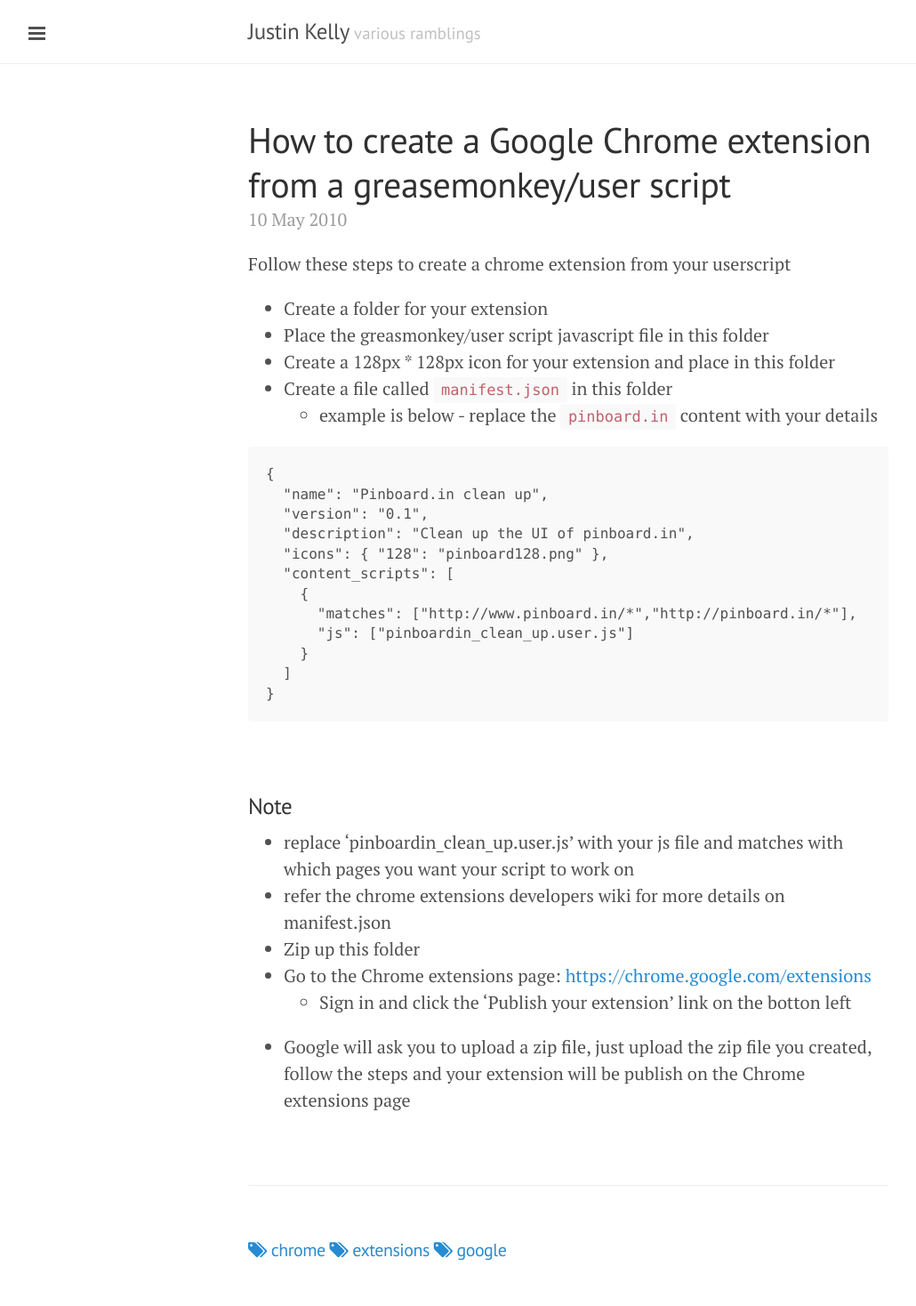
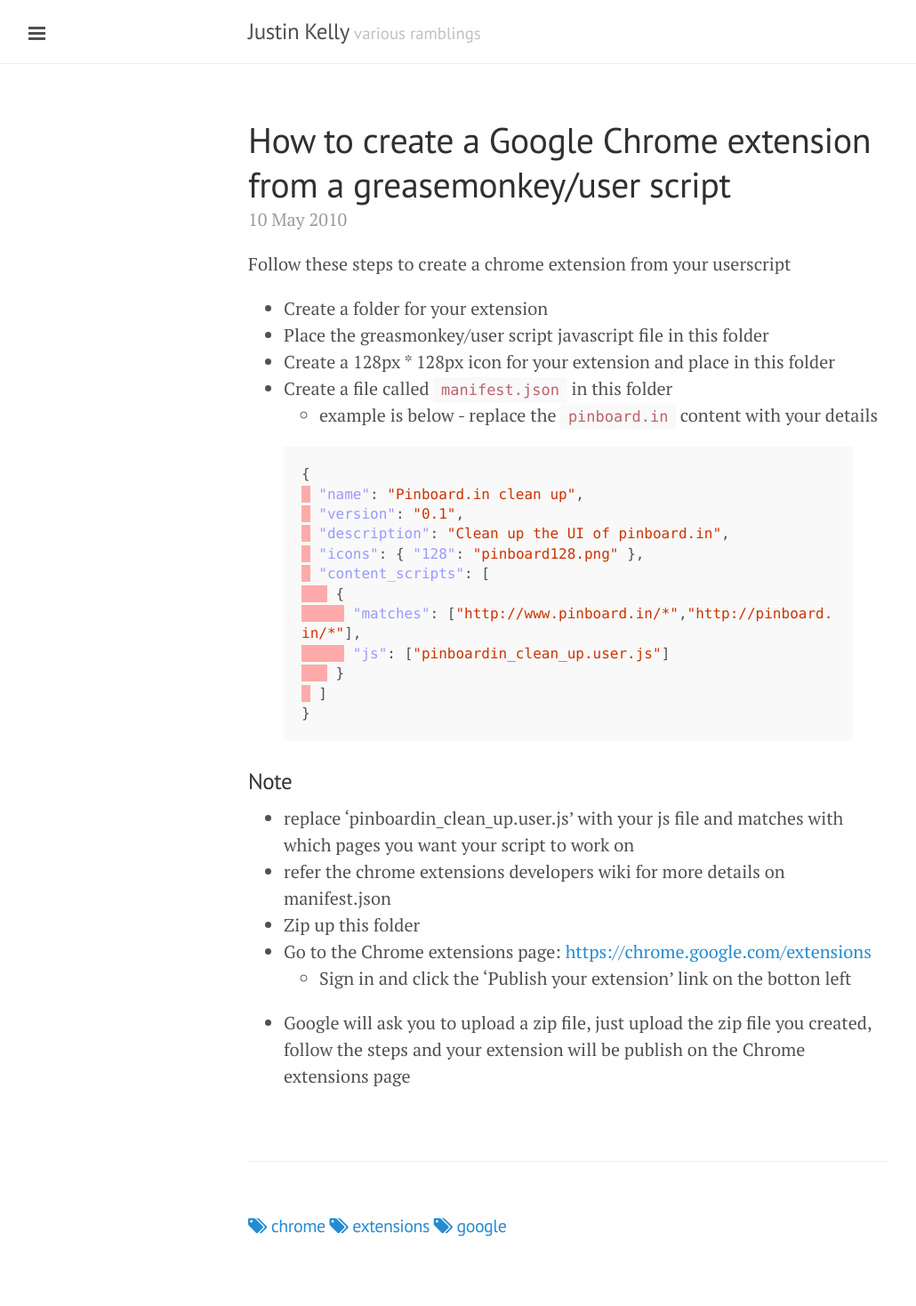
Before and after one commit to justinkelly/justinkelly.github.io, a Jekyll site: the page built from _posts/2010-05-10-how-to-create-a-google-chrome-extension-from.md, in a window 1280 px wide. Shown: the whole page at 89% size, without its empty margins (1-1031 px from the left). Built offline with Jekyll 4.4.1, drawn with Linux system fonts in a browser that asks for light colours; nearby versions of some CDN libraries; after the commit the page ends 1441 px from its top, so only the background shows below that.

Commit message:
fix posts - post

````diff
--- a/_posts/2010-05-10-how-to-create-a-google-chrome-extension-from.md
+++ b/_posts/2010-05-10-how-to-create-a-google-chrome-extension-from.md
@@ -19,7 +17,7 @@
 * Create a file called `manifest.json` in this folder
   * example is below - replace the `pinboard.in` content with your details
 
-```
+{% highlight json %}
 {
   "name": "Pinboard.in clean up",
   "version": "0.1",
@@ -32,7 +30,7 @@
     }
   ]
 }
-```
+{% endhighlight %}
 
 ### Note
 
````
Also changed, not shown: other parts of _posts/2010-05-10-how-to-create-a-google-chrome-extension-from.md (+0 -2 lines).
